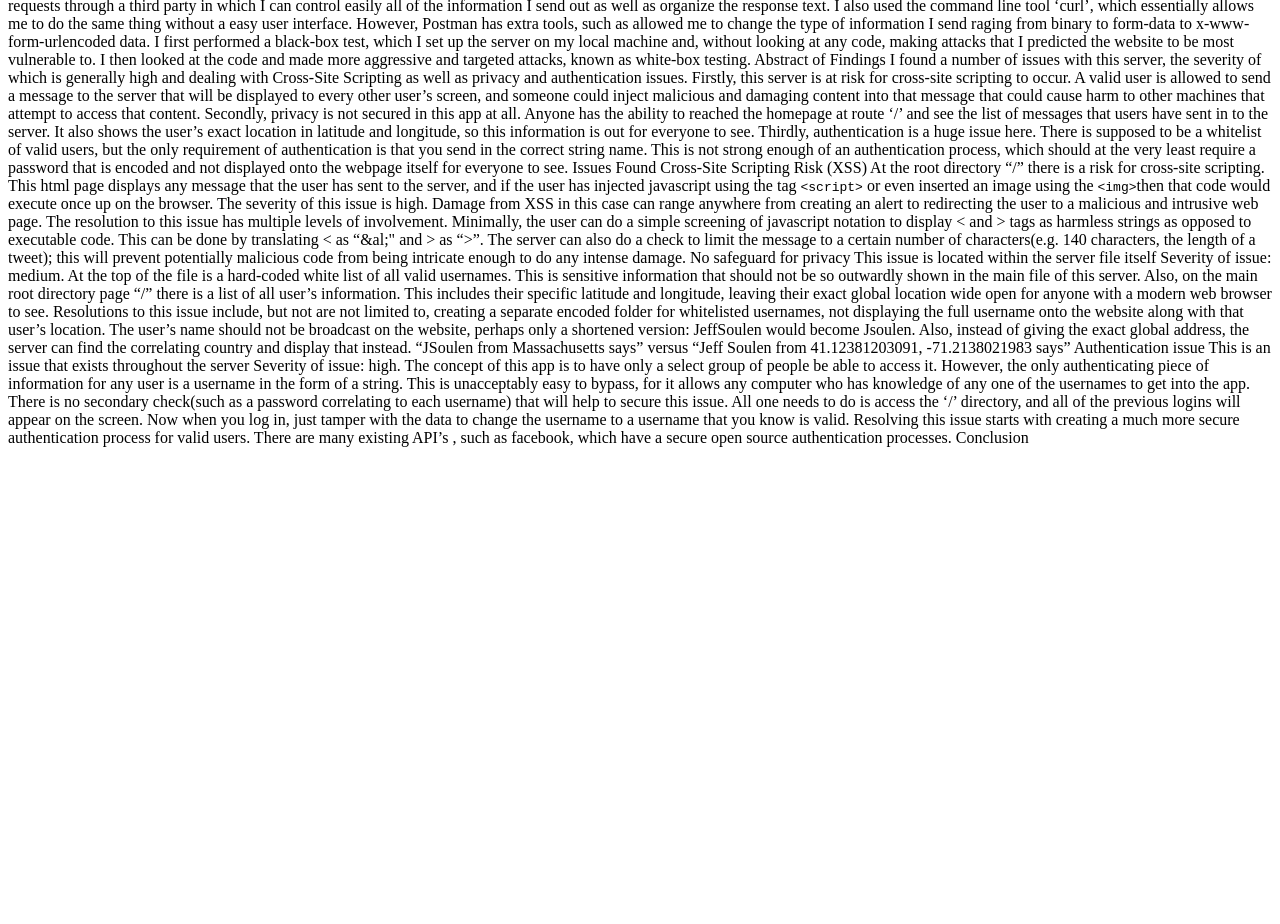
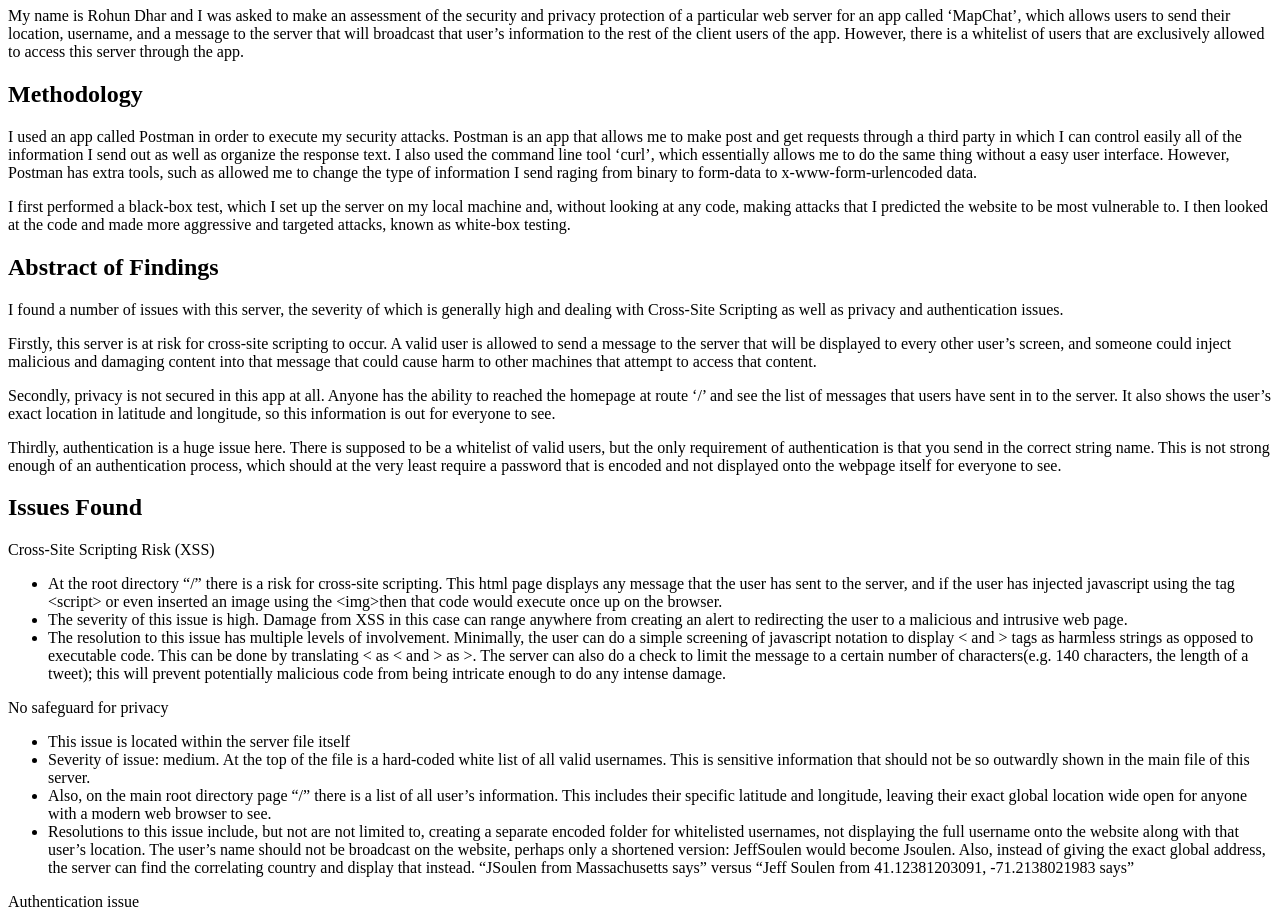
Before and after one commit to rohundhar/comp20-rdhar, a plain HTML site: page security/index.html in a window 1280 px wide. Shown: the part 73-997 px from the top of the page. Before the commit the page ends 800 px from the top, so only its background shows below. Drawn offline with Linux system fonts and the light colour scheme.

Commit message:
draft security 1

```diff
--- /dev/null
+++ b/security/index.css
@@ -0,0 +1,5 @@
+h1{
+
+
+
+}
--- a/security/index.html
+++ b/security/index.html
@@ -5,45 +5,69 @@
 
 </head>
 <body>
-<p>Introduction
+<h1>Introduction</h1>
+<p>
 
 My name is Rohun Dhar and I was asked to make an assessment of the security and privacy protection of a particular web server for an app called ‘MapChat’, which allows users to send their location, username, and a message to the server that will broadcast that user’s information to the rest of the client users of the app. However, there is a whitelist of users that are exclusively allowed to access this server through the app.
-
-Methodology
-
+</p>
+<h2>Methodology</h2>
+<p>
 I used an app called Postman in order to execute my security attacks. Postman is an app that allows me to make post and get requests through a third party in which I can control easily all of the information I send out as well as organize the response text. I also used the command line tool ‘curl’, which essentially allows me to do the same thing without a easy user interface. However, Postman has extra tools, such as allowed me to change the type of information I send raging from binary to form-data to x-www-form-urlencoded data.
-
+</p><p>
 I first performed a black-box test, which I set up the server on my local machine and, without looking at any code, making attacks that I predicted the website to be most vulnerable to. I then looked at the code and made more aggressive and targeted attacks, known as white-box testing.
+</p>
 
 
-Abstract of Findings
+<h2>Abstract of Findings</h2>
+<p>I found a number of issues with this server, the severity of which is generally high and dealing with Cross-Site Scripting as well as privacy and authentication issues. </p>
 
-I found a number of issues with this server, the severity of which is generally high and dealing with Cross-Site Scripting as well as privacy and authentication issues.
+<p>
+Firstly, this server is at risk for cross-site scripting to occur. A valid user is allowed to send a message to the server that will be displayed to every other user’s screen, and someone could inject malicious and damaging content into that message that could cause harm to other machines that attempt to access that content.</p>
 
-Firstly, this server is at risk for cross-site scripting to occur. A valid user is allowed to send a message to the server that will be displayed to every other user’s screen, and someone could inject malicious and damaging content into that message that could cause harm to other machines that attempt to access that content.
+<p>
+Secondly, privacy is not secured in this app at all. Anyone has the ability to reached the homepage at route ‘/’ and see the list of messages that users have sent in to the server. It also shows the user’s exact location in latitude and longitude, so this information is out for everyone to see. </p>
 
-Secondly, privacy is not secured in this app at all. Anyone has the ability to reached the homepage at route ‘/’ and see the list of messages that users have sent in to the server. It also shows the user’s exact location in latitude and longitude, so this information is out for everyone to see.
+<p>
+Thirdly, authentication is a huge issue here. There is supposed to be a whitelist of valid users, but the only requirement of authentication is that you send in the correct string name. This is not strong enough of an authentication process, which should at the very least require a password that is encoded and not displayed onto the webpage itself for everyone to see. </p>
 
-Thirdly, authentication is a huge issue here. There is supposed to be a whitelist of valid users, but the only requirement of authentication is that you send in the correct string name. This is not strong enough of an authentication process, which should at the very least require a password that is encoded and not displayed onto the webpage itself for everyone to see.
+<h2>Issues Found
+</h2>
 
-Issues Found
+<p>
 Cross-Site Scripting Risk (XSS)
-At the root directory “/”  there is a risk for cross-site scripting. This html page displays any message that the user has sent to the server, and if the user has injected javascript using the tag <code>&lt;script&gt;</code> or even inserted an image using the <code>&lt;img&gt;</code>then that code would execute once up on the browser.
-The severity of this issue is high. Damage from XSS in this case can range anywhere from creating an alert to redirecting the user to a malicious and intrusive web page.
-The resolution to this issue has multiple levels of involvement. Minimally, the user can do a simple screening of javascript notation to display < and > tags as harmless strings as opposed to executable code. This can be done by translating < as “&al;" and > as  “&gt;”. The server can also do a check to limit the message to a certain number of characters(e.g. 140 characters, the length of a tweet); this will prevent potentially malicious code from being intricate enough to do any intense damage.
-No safeguard for privacy
-This issue is located within the server file itself
-Severity of issue: medium. At the top of the file is a hard-coded white list of all valid usernames. This is sensitive information that should not be so outwardly shown in the main file of this server.
-Also, on the main root directory page “/” there is a list of all user’s information. This includes their specific latitude and longitude, leaving their exact global location wide open for anyone with a modern web browser to see.
-Resolutions to this issue include, but not are not limited to, creating a separate encoded folder for whitelisted usernames, not displaying the full username onto the website along with that user’s location. The user’s name should not be broadcast on the website, perhaps only a shortened version: JeffSoulen would become Jsoulen. Also, instead of giving the exact global address, the server can find the correlating country and display that instead. “JSoulen from Massachusetts says” versus “Jeff Soulen from 41.12381203091, -71.2138021983 says”
+<ul>
+	<li>At the root directory “/”  there is a risk for cross-site scripting. This html page displays any message that the user has sent to the server, and if the user has injected javascript using the tag &lt;script&gt; or even inserted an image using the &lt;img&gt;then that code would execute once up on the browser.</li>
+	<li>The severity of this issue is high. Damage from XSS in this case can range anywhere from creating an alert to redirecting the user to a malicious and intrusive web page. </li>
+	<li>The resolution to this issue has multiple levels of involvement. Minimally, the user can do a simple screening of javascript notation to display < and > tags as harmless strings as opposed to executable code. This can be done by translating < as &lt; and > as  &gt;. The server can also do a check to limit the message to a certain number of characters(e.g. 140 characters, the length of a tweet); this will prevent potentially malicious code from being intricate enough to do any intense damage. </li>
+</ul>
+</p>
+
+<p>No safeguard for privacy
+
+<ul>
+	<li>This issue is located within the server file itself</li>
+	<li>Severity of issue: medium. At the top of the file is a hard-coded white list of all valid usernames. This is sensitive information that should not be so outwardly shown in the main file of this server.</li>
+	<li>Also, on the main root directory page “/” there is a list of all user’s information. This includes their specific latitude and longitude, leaving their exact global location wide open for anyone with a modern web browser to see.</li>
+	<li>Resolutions to this issue include, but not are not limited to, creating a separate encoded folder for whitelisted usernames, not displaying the full username onto the website along with that user’s location. The user’s name should not be broadcast on the website, perhaps only a shortened version: JeffSoulen would become Jsoulen. Also, instead of giving the exact global address, the server can find the correlating country and display that instead. “JSoulen from Massachusetts says” versus “Jeff Soulen from 41.12381203091, -71.2138021983 says”</li>
+
+
+
+</ul>
+ </p>
+<p>
 Authentication issue
-This is an issue that exists throughout the server
-Severity of issue: high. The concept of this app is to have only a select group of people be able to access it. However, the only authenticating piece of information for any user is a username in the form of a string.
-This is unacceptably easy to bypass, for it allows any computer who has knowledge of any one of the usernames to get into the app. There is no secondary check(such as a password correlating to each username) that will help to secure this issue.
-All one needs to do is access the ‘/’ directory, and all of the previous logins will appear on the screen. Now when you log in, just tamper with the data to change the username to a username that you know is valid.
-Resolving this issue starts with creating a much more secure authentication process for valid users. There are many existing API’s , such as facebook, which have a secure open source authentication processes.
-Conclusion
+<ul>
+	<li>This is an issue that exists throughout the server</li>
+	<li>Severity of issue: high. The concept of this app is to have only a select group of people be able to access it. However, the only authenticating piece of information for any user is a username in the form of a string. </li>
+	<li>This is unacceptably easy to bypass, for it allows any computer who has knowledge of any one of the usernames to get into the app. There is no secondary check(such as a password correlating to each username) that will help to secure this issue.</li>
+	<li>All one needs to do is access the ‘/’ directory, and all of the previous logins will appear on the screen. Now when you log in, just tamper with the data to change the username to a username that you know is valid. </li>
+	<li>Resolving this issue starts with creating a much more secure authentication process for valid users. There are many existing API’s , such as facebook, which have a secure open source authentication processes. </li>
+
+</ul>
 
 </p>
+
+<h2>Conclusion</h2>
+
 </body>
 </html>
```
